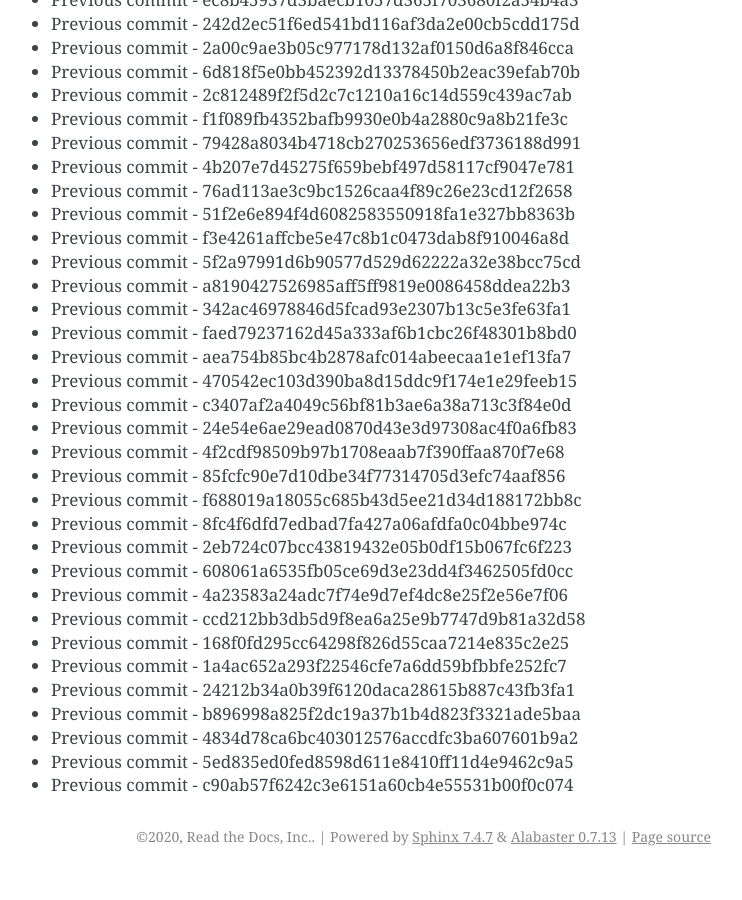
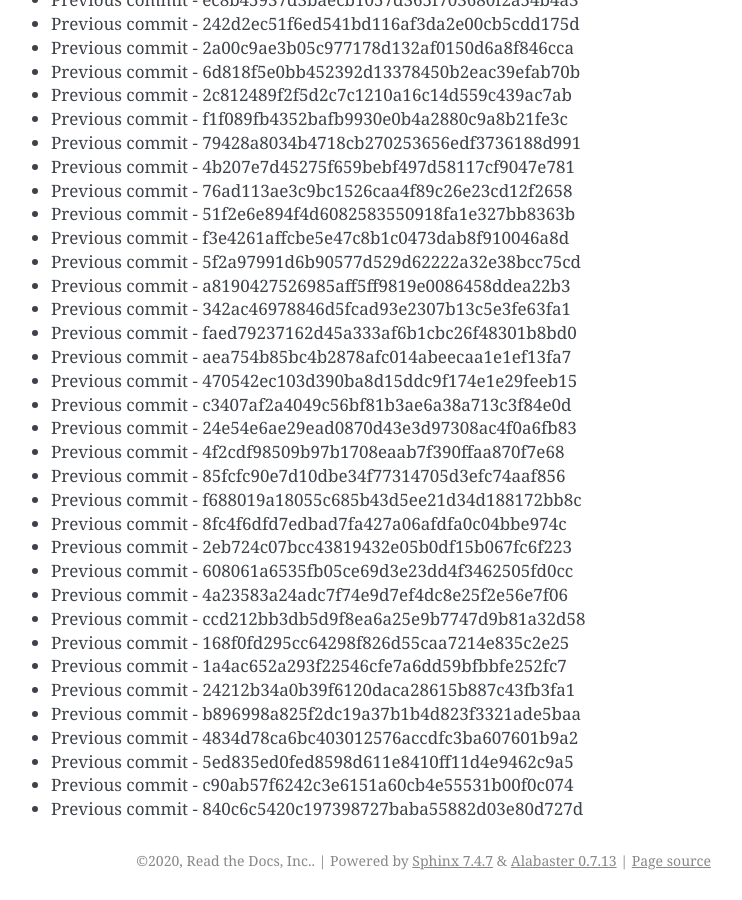
Before and after one commit to readthedocs/rtd-git-stresstest, a Sphinx documentation site: the page built from docs/updates.rst, in a window 1280 px wide and 900 px high, scrolled down 8318 px. Shown: the whole window, without its empty margins (399-1141 px from the left). Built offline with Sphinx 7.4.7, drawn with Linux system fonts in a browser that asks for light colours; before the commit the page ends 9194 px from its top, so only the background shows below that.

Commit message:
Generating commit from previous: 840c6c5420c197398727baba55882d03e80d727d

```diff
--- a/docs/updates.rst
+++ b/docs/updates.rst
@@ -381,3 +381,4 @@ It can be tested for any performance characteristics.
 * Previous commit - 4834d78ca6bc403012576accdfc3ba607601b9a2
 * Previous commit - 5ed835ed0fed8598d611e8410ff11d4e9462c9a5
 * Previous commit - c90ab57f6242c3e6151a60cb4e55531b00f0c074
+* Previous commit - 840c6c5420c197398727baba55882d03e80d727d
```
